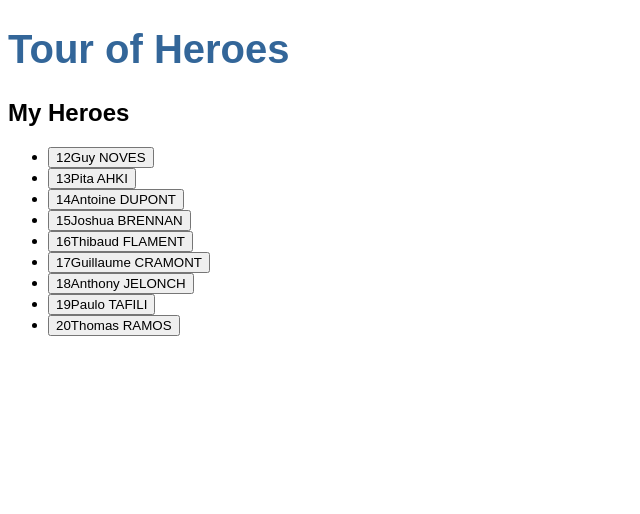
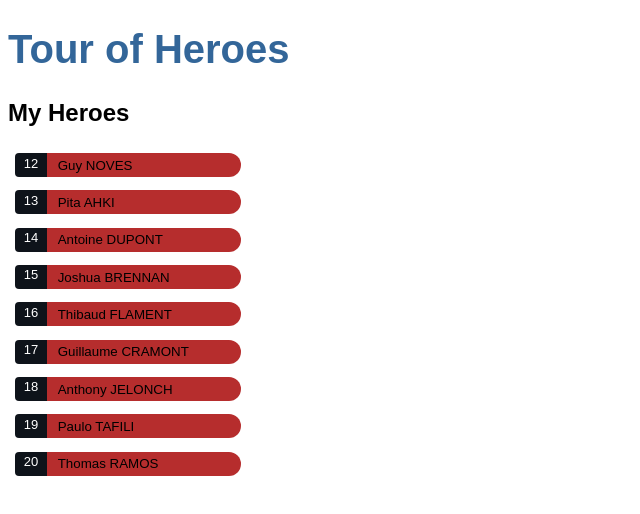
Before and after one commit to Dastfox/ToH, an Angular app in the folder angular-tour-of-heroes/: page / in a window 1280 px wide. Shown: the top 514 px of the page, without its empty margins (0-640 px from the left). Built offline with nearby package versions, Linux system fonts and the light colour scheme.

Commit message:
CSS'ing the buttons

```diff
--- a/angular-tour-of-heroes/src/app/app.component.css
+++ b/angular-tour-of-heroes/src/app/app.component.css
@@ -17,7 +17,7 @@
     font-family: Cambria, Georgia, serif;
   }
   button {
-    background-color: #eee;
+    background-color: rgb(194, 150, 84);
     border: none;
     border-radius: 4px;
     cursor: pointer;
--- a/angular-tour-of-heroes/src/app/heroes/heroes.component.css
+++ b/angular-tour-of-heroes/src/app/heroes/heroes.component.css
@@ -0,0 +1,67 @@
+/* HeroesComponent's private CSS styles */
+.heroes {
+    margin: 0 0 2em 0;
+    list-style-type: none;
+    padding: 0;
+    width: 15em;
+  }
+
+  .heroes li {
+    display: flex;
+  }
+
+  .heroes button {
+    flex: 1;
+    cursor: pointer;
+    position: relative;
+    left: 0;
+    background-color: rgb(182, 45, 45);
+    margin: .5em;
+    padding: 0;
+    border-radius: 15px;
+    border:rgb(0, 0, 0);
+    display: flex;
+    align-items: stretch;
+    height: 1.8em;
+  }
+
+  .heroes button:hover {
+    color: #ffffff;
+    background-color: #000000;
+    left: .1em;
+  }
+
+  .heroes button:active {
+    background-color: #525252;
+    color: #fafafa;
+  }
+
+  .heroes button.selected {
+    background-color: rgb(122, 122, 122);
+    color: white;
+  }
+
+  .heroes button.selected:hover {
+    background-color: #505050;
+    color: white;
+  }
+
+  .heroes button.selected:active {
+    background-color: #505050;
+    color: white;
+  }
+
+  .heroes .badge {
+    display: inline-block;
+    font-size: small;
+    color: white;
+    padding: 0.8em 0.7em 0 0.7em;
+    background-color: #0e131a;
+    line-height: 0em;
+    margin-right: .8em;
+    border-radius: 4px 0 0 4px;
+  }
+
+  .heroes .name {
+    align-self: center;
+  }
--- a/angular-tour-of-heroes/src/app/heroes/heroes.component.html
+++ b/angular-tour-of-heroes/src/app/heroes/heroes.component.html
@@ -1,9 +1,17 @@
 <h2>My Heroes</h2>
 <ul class="heroes">
   <li *ngFor="let hero of heroes">
-    <button type="button">
+    <button [class.selected]="hero === selectedHero" type="button" (click)="onSelect(hero)">
       <span class="badge">{{hero.id}}</span>
       <span class="name">{{hero.name}}</span>
     </button>
   </li>
+  <div *ngIf="selectedHero">
+    <h2>{{selectedHero.name | uppercase}} Details</h2>
+    <div>id: {{selectedHero.id}}</div>
+    <div>
+      <label for="hero-name">Hero name: </label>
+      <input id="hero-name" [(ngModel)]="selectedHero.name" placeholder="name">
+    </div>
+  </div>
 </ul>
--- a/angular-tour-of-heroes/src/app/heroes/heroes.component.ts
+++ b/angular-tour-of-heroes/src/app/heroes/heroes.component.ts
@@ -9,6 +9,10 @@
 })
 export class HeroesComponent implements OnInit {
   heroes = HEROES;
+  selectedHero?: Hero;
+  onSelect(hero: Hero): void {
+  this.selectedHero = hero;
+}
   hero : Hero = {
     id : 1,
     name: 'Windstorm'
```
